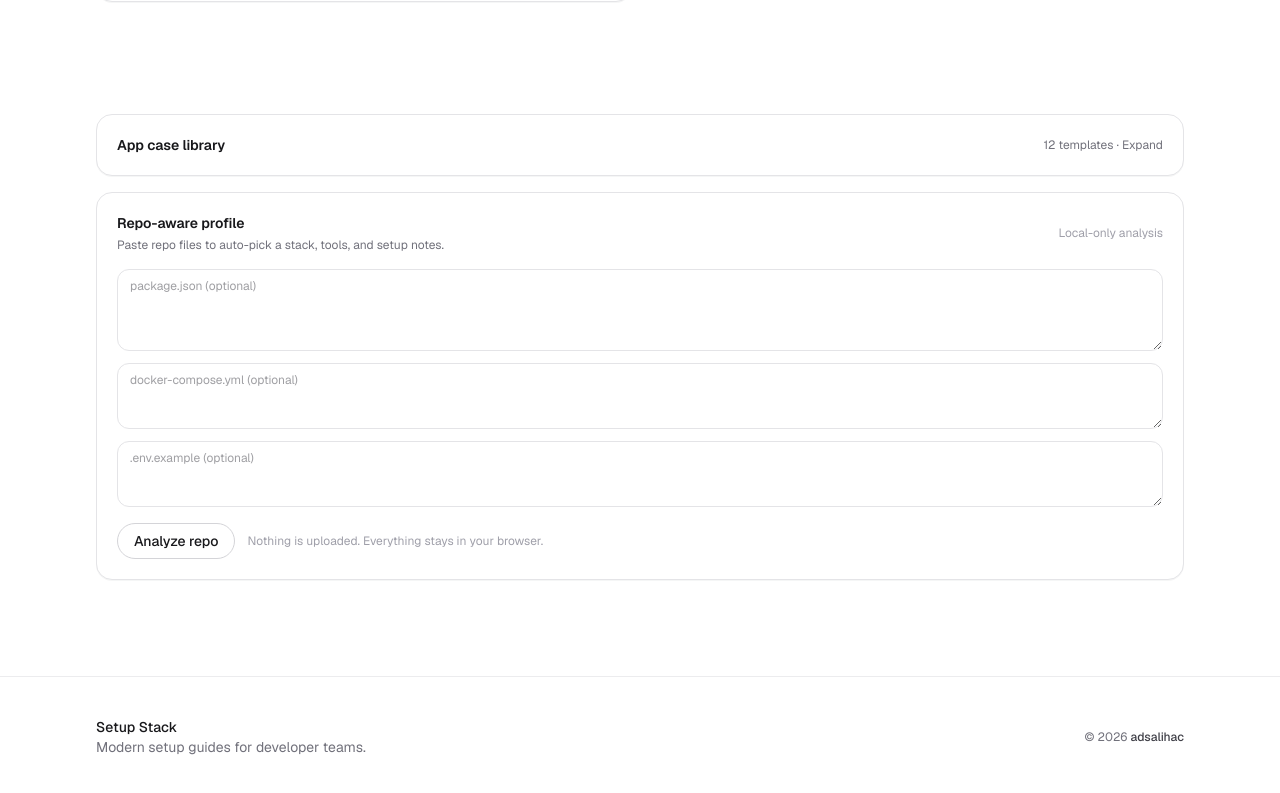
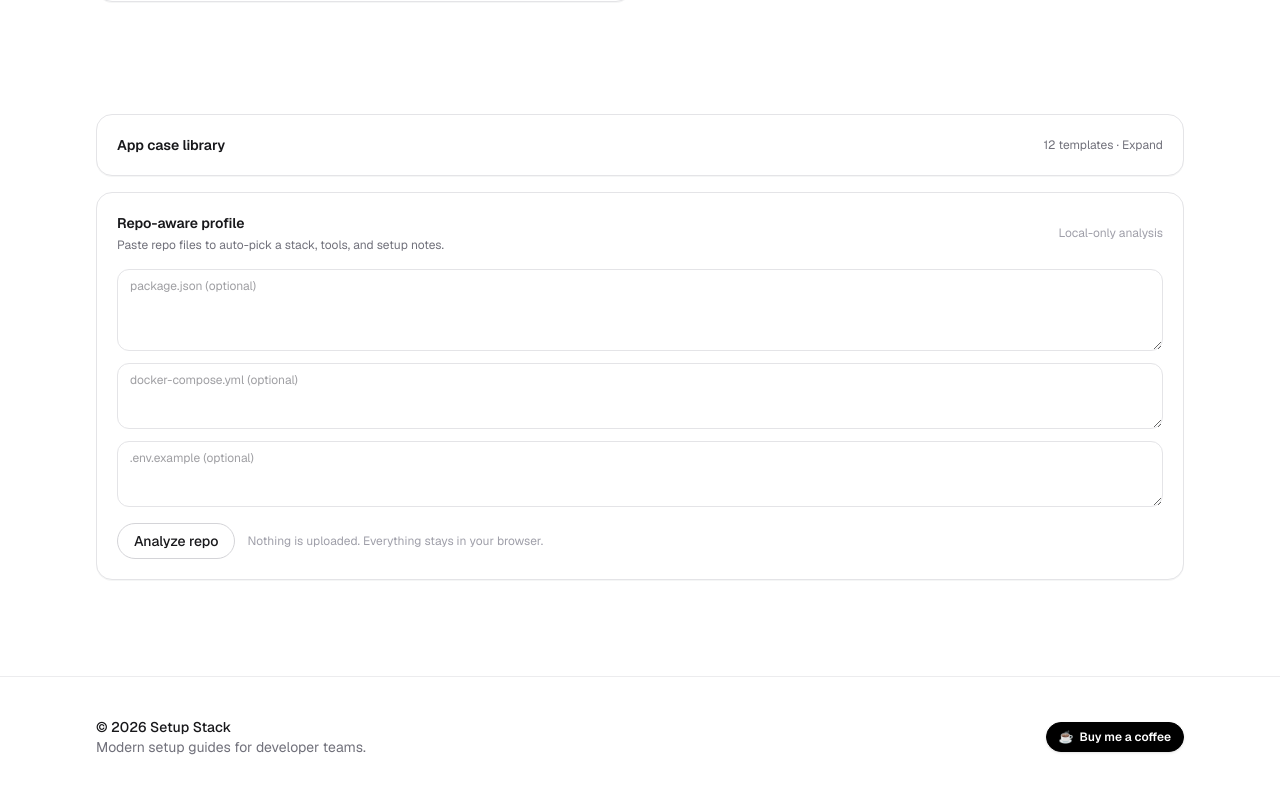
Before and after one commit to adsalihac/setupstack, a Next.js app: page / in a window 1280 px wide. Shown: the part 1226-2019 px from the top of the page. Built offline with nearby package versions, Linux system fonts and the light colour scheme.

Commit message:
feat: update footer to include current year and enhance donation link

```diff
--- a/src/components/Footer.tsx
+++ b/src/components/Footer.tsx
@@ -3,18 +3,18 @@ export function Footer() {
     <footer className="border-t border-zinc-200/70 bg-white">
       <div className="mx-auto flex w-full max-w-6xl flex-col items-start justify-between gap-6 px-6 py-10 text-sm text-zinc-500 lg:flex-row lg:items-center lg:px-8">
         <div>
-          <p className="font-medium text-zinc-900">Setup Stack</p>
+          <p className="font-medium text-zinc-900">&copy; {new Date().getFullYear()} Setup Stack</p>
           <p>Modern setup guides for developer teams.</p>
         </div>
         <div className="text-xs text-zinc-500">
-          © {new Date().getFullYear()}{" "}
           <a
-            href="https://github.com/adsalihac"
+            href="https://buymeacoffee.com/adsalihac"
             target="_blank"
-            rel="noopener noreferrer"
-            className="font-medium text-zinc-700 transition hover:text-zinc-900"
+            rel="noreferrer"
+            className="inline-flex items-center gap-1.5 rounded-full border border-black bg-black px-3 py-1.5 text-xs font-semibold text-white shadow-sm backdrop-blur-sm transition hover:border-neutral-700 hover:bg-neutral-900 dark:border-white dark:bg-black dark:text-white dark:hover:bg-neutral-800"
           >
-            adsalihac
+            <span>☕</span>
+            <span>Buy me a coffee</span>
           </a>
         </div>
       </div>
```
